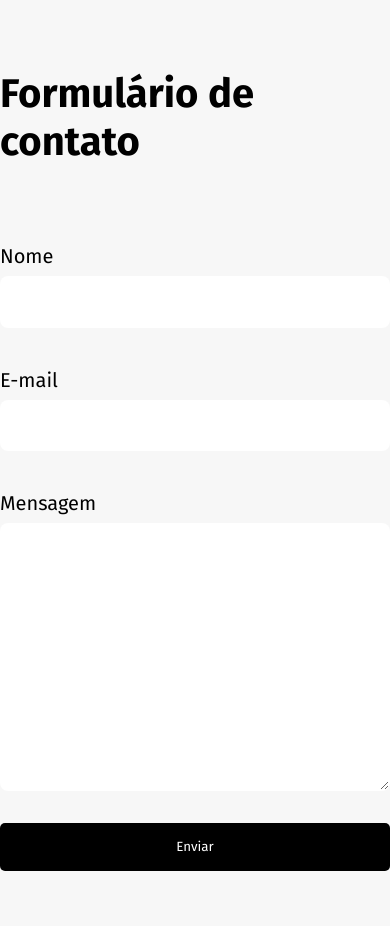
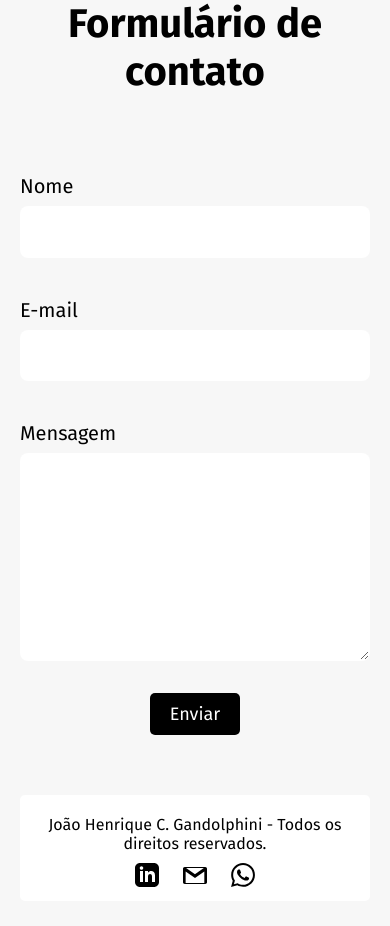
Before and after one commit to Gandolphini/bikcraftjg.github.io, a plain HTML site: page contato.html in a window 390 px wide. After the commit the page ends 901 px from the top, so only its background shows below. Drawn offline with Linux system fonts and the light colour scheme.

Commit message:
Melhorias mobile e adição de página de contato com formulário

```diff
--- a/contato.html
+++ b/contato.html
@@ -20,10 +20,20 @@
         <input type="email" name="email" id="email" required>
         <label for="message">Mensagem</label>
         <textarea name="message" id="message" cols="30" rows="10"></textarea>
-        <tipo de entrada="oculto" nome="_próximo" value="https://gandolphini.github.io/bikcraftjg.github.io/obrigadoForms.html"></tipo>
+        <input type="hidden" name="_next" value="https://gandolphini.github.io/bikcraftjg.github.io/obrigadoForms.html">
         <input type="hidden" name="_captcha" value="false">
         <button type="submit">Enviar</button>
    </form>
 
+   <footer>
+        <p>João Henrique C. Gandolphini - Todos os direitos reservados.</p>
+
+        <div class="footer-links" >
+            <a href="https://www.linkedin.com/in/jo%C3%A3o-henrique-cerqueira-gandolphini-7572231b0?utm_source=share&utm_campaign=share_via&utm_content=profile&utm_medium=android_app" target="blank"><img src="img/linkedin (1).svg" alt="Linkedin"></a>
+            <a href="mailto:gandolphini.dev@gmail.com" target="blank"><img src="img/email.svg" alt="E-mail"></a>
+            <a href="https://wa.me/55016991540032" target="blank"><img src="img/whatsapp.svg" alt="Whatsapp"></a>
+        </div>
+    </footer>
+
 </body>
 </html>
--- a/css/contato.css
+++ b/css/contato.css
@@ -4,7 +4,7 @@
     box-sizing: border-box;
 }
 body{
-    margin-top: 70px;
+    margin-top: 60px;
     display: flex;
     justify-items: center;
     background-color: #f7f7f7;
@@ -48,8 +48,9 @@ h1{
 }
 
 .form textarea{
-    min-height: 13rem;
+    min-height: 1rem;
     resize: vertical;
+    font-size: 15px;
 }
 
 .form input:hover,
@@ -68,11 +69,51 @@ h1{
     color: white;
     font-family: inherit;
     border: none;
-    margin-bottom: 60px;
     border-radius: 5px;
+    width: auto;
+    padding: 10px 20px;
+    margin: 0 auto;
+    font-size: 18px;
 }
 
 .form button:hover{
     background-color: red;
     transition: 0.9s;
 }
+
+footer{
+    margin-top: 60px;
+    min-height: 100px;
+    background-color: white;
+    width: 100%;
+    text-align: center;
+    align-items: center;
+    display: grid;
+    padding-top: 20px;
+}
+.footer-links a{
+    display: inline-block;
+    padding: 10px;
+}
+
+@media (max-width:520px){
+    h1{
+        text-align: center;
+    }
+
+    .form button{
+        width: auto;
+        margin: 0 auto;
+        padding: 10px 20px;
+        font-size: 18px;
+    }
+
+    body{
+        margin: 0 20px;
+    }
+
+    footer{
+        border-radius: 5px;
+    }
+
+}
--- a/css/obrigadoForms.css
+++ b/css/obrigadoForms.css
@@ -0,0 +1,35 @@
+*{
+    margin: 0;
+    padding: 0;
+    text-decoration: none;
+    box-sizing: border-box;
+}
+
+
+body{
+    display: flex;
+    min-height: 100vh;
+    background-color: #f7f7f7;
+    margin: 0 auto;
+}
+
+div{
+    background-color: blue;
+    display: flex;
+    flex-direction: column;
+    background-color: white;
+    padding: 80px;
+    text-align: center;
+    border-radius: 5px;
+}
+
+div a{
+    background-color: black;
+    color: white;
+    padding: 12px 20px;
+    display: inline-block;
+    width: auto;
+    margin: 0 auto;
+    border-radius: 5px;
+    margin-top: 50px;
+}
--- a/css/style.css
+++ b/css/style.css
@@ -153,3 +153,9 @@ footer{
     }
 
 }
+
+@media (max-width:400px){
+    .introducao h1{
+        text-align: center;
+    }
+}
```
Also changed, not shown: obrigadoForms.html (+10 -2 lines).
